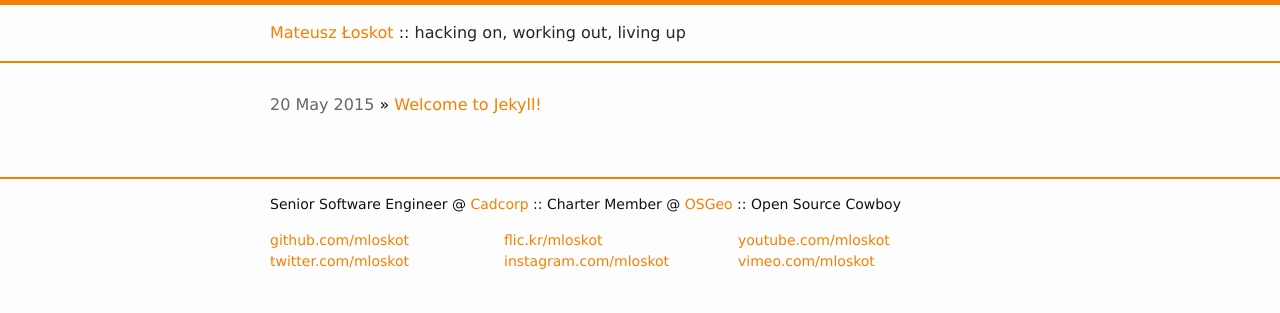
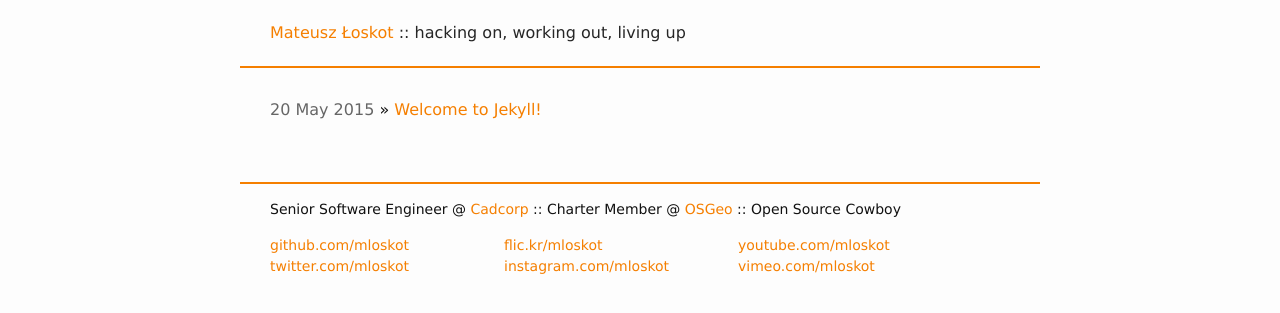
Before and after one commit to mloskot/mloskot.github.io, a Jekyll site: the page built from index.html, in a window 1280 px wide. Shown: the top 313 px of the page. Built offline with Jekyll 4.4.1, drawn with Linux system fonts in a browser that asks for light colours.

Commit message:
Center site layout

```diff
--- a/_sass/_base.scss
+++ b/_sass/_base.scss
@@ -12,6 +12,10 @@ dl, dd, ol, ul, figure {
  * Basic styling
  */
 body {
+    width: $content-width;
+    margin-left: auto;
+    margin-right: auto;
+    text-align: justify;
     font-family: $base-font-family;
     font-size: $base-font-size;
     font-weight: 100%;
--- a/_sass/_layout.scss
+++ b/_sass/_layout.scss
@@ -2,7 +2,8 @@
  * Site header
  */
 .site-header {
-    border-top: 5px solid $brand-color;
+    padding-top: 5px;
+    padding-bottom: 5px;
     border-bottom: 2px solid $brand-color;
     min-height: 56px;
 
```
